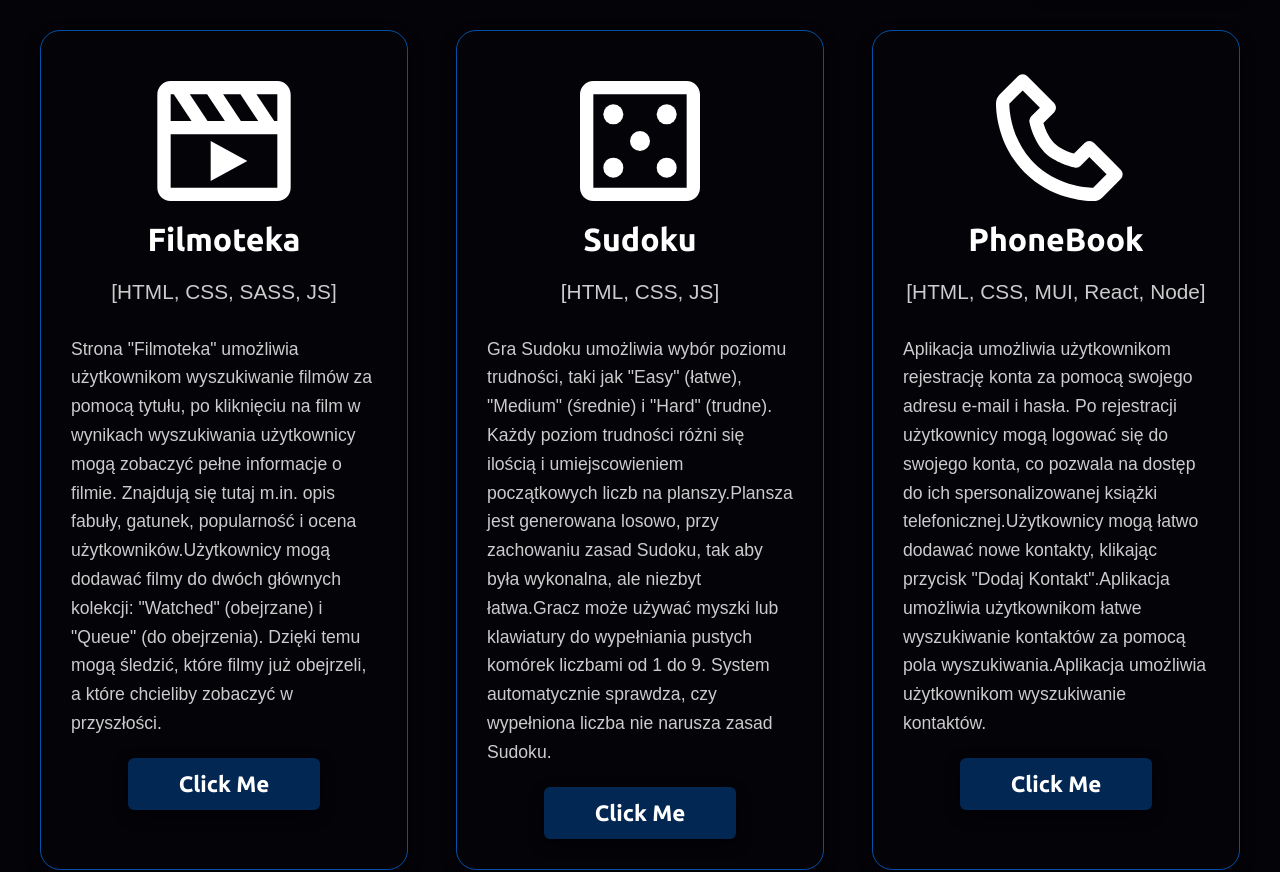
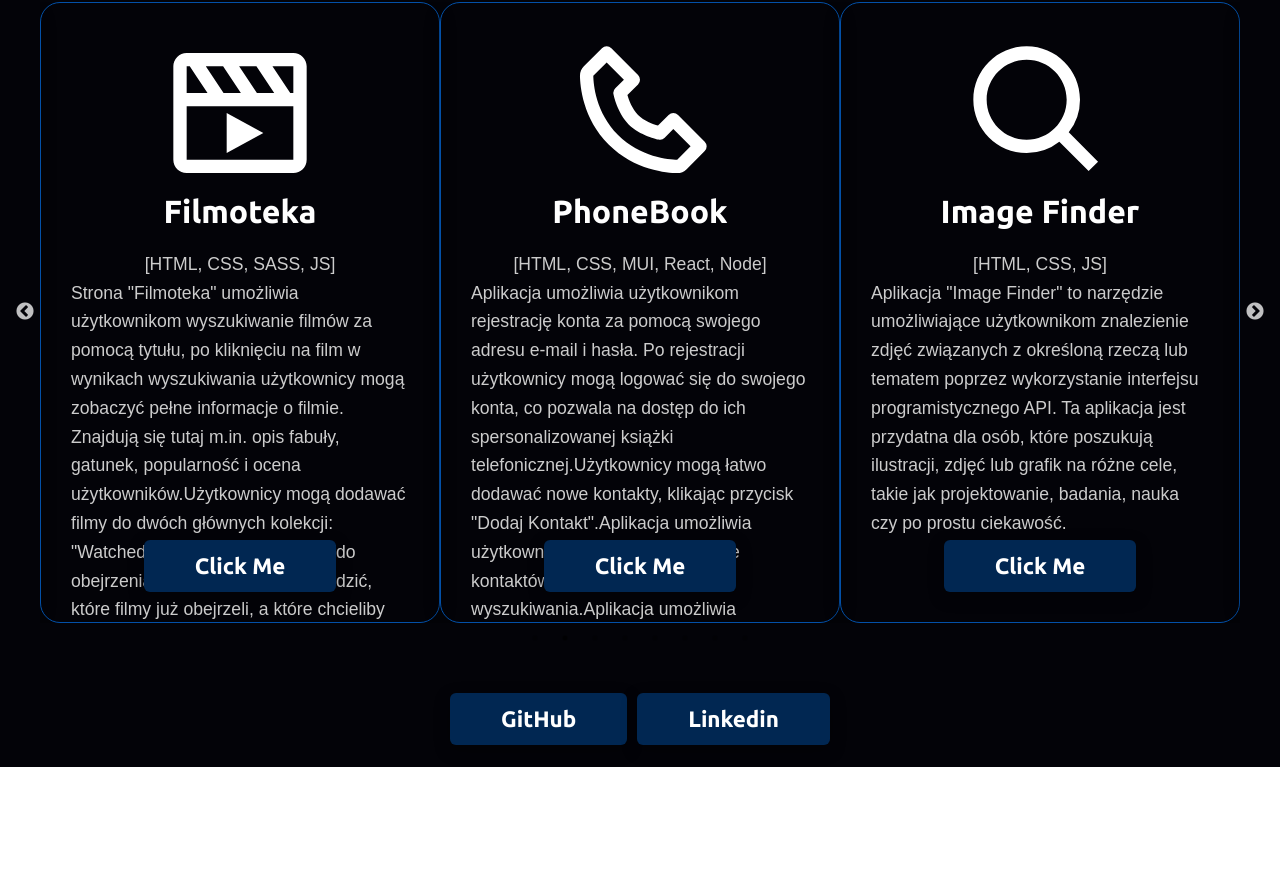
Before and after one commit to mpawlowski98/reactdesignweb, a React (Create React App) app: page / in a window 1280 px wide. Shown: the part 1366-2238 px from the top of the page. After the commit the page ends 2133 px from the top, so only its background shows below. Built offline with nearby package versions, Linux system fonts and the light colour scheme.

Commit message:
upppppppppp

```diff
--- a/src/Main/Main.js
+++ b/src/Main/Main.js
@@ -6,29 +6,40 @@ import photo from '../image/photo.jpg';
 import { ReactComponent as Filmoteka } from '../image/filmoteka.svg';
 import { ReactComponent as Sudoku } from '../image/sudoku.svg';
 import { ReactComponent as PhoneBook } from '../image/phonebook.svg';
+import { ReactComponent as Search } from '../image/search.svg';
 import Slider from 'react-slick';
 
 function Main() {
-  const [isModalOpen, setIsModalOpen] = useState(false);
   const [isModalOpenContact, setIsModalOpenContact] = useState(false);
   const slider = useRef(null);
   const settings = {
     dots: true,
     infinite: true,
-    speed: 1000,
-    slickToShow: 3,
-    slickToScroll: 1,
+    speed: 1500,
+    slidesToShow: 3,
+    slidesToScroll: 1,
     autoplay: true,
     autoplaySpeed: 3000,
-    centerMode: true,
-  };
-
-  const openModal = () => {
-    setIsModalOpen(true);
-  };
-
-  const closeModal = () => {
-    setIsModalOpen(false);
+    responsive: [
+      {
+        breakpoint: 1280,
+        settings: {
+          slidesToShow: 3,
+        },
+      },
+      {
+        breakpoint: 1024,
+        settings: {
+          slidesToShow: 2,
+        },
+      },
+      {
+        breakpoint: 640,
+        settings: {
+          slidesToShow: 1,
+        },
+      },
+    ],
   };
   const openModalContact = () => {
     setIsModalOpenContact(true);
@@ -37,7 +48,6 @@ function Main() {
   const closeModalContact = () => {
     setIsModalOpenContact(false);
   };
-  //test
   return (
     <div id="about">
       <section id={css.about}>
@@ -70,101 +80,9 @@ function Main() {
           </div>
         </div>
       </section>
-
       <section id={css.features}>
         <div className={css.header}>
           <h1>Projects</h1>
-          <button
-            className={`${css.gameLink2} ${css.btnanimation}`}
-            id={css.myCard}
-            onClick={openModal}
-          >
-            See More
-          </button>
-        </div>
-        <div className={css.featurescards}>
-          <div className={css.card}>
-            <div className={css.info}>
-              <Filmoteka />
-
-              <h1>Filmoteka</h1>
-              <span>
-                <p className={css.title}>[HTML, CSS, SASS, JS]</p>
-                Strona "Filmoteka" umożliwia użytkownikom wyszukiwanie filmów za
-                pomocą tytułu, po kliknięciu na film w wynikach wyszukiwania
-                użytkownicy mogą zobaczyć pełne informacje o filmie. Znajdują
-                się tutaj m.in. opis fabuły, gatunek, popularność i ocena
-                użytkowników.Użytkownicy mogą dodawać filmy do dwóch głównych
-                kolekcji: "Watched" (obejrzane) i "Queue" (do obejrzenia).
-                Dzięki temu mogą śledzić, które filmy już obejrzeli, a które
-                chcieliby zobaczyć w przyszłości.
-              </span>
-              <a
-                href="https://bieganskip.github.io/team-sztywniutko/"
-                className={css.gameLink2}
-                target="_blank"
-                rel="noopener noreferrer"
-              >
-                Click Me
-              </a>
-            </div>
-          </div>
-          <div className={css.card}>
-            <div className={css.info}>
-              <Sudoku />
-              <h1>Sudoku</h1>
-              <span>
-                <p className={css.title}>[HTML, CSS, JS]</p>
-                Gra Sudoku umożliwia wybór poziomu trudności, taki jak "Easy"
-                (łatwe), "Medium" (średnie) i "Hard" (trudne). Każdy poziom
-                trudności różni się ilością i umiejscowieniem początkowych liczb
-                na planszy.Plansza jest generowana losowo, przy zachowaniu zasad
-                Sudoku, tak aby była wykonalna, ale niezbyt łatwa.Gracz może
-                używać myszki lub klawiatury do wypełniania pustych komórek
-                liczbami od 1 do 9. System automatycznie sprawdza, czy
-                wypełniona liczba nie narusza zasad Sudoku.
-              </span>
-              <a
-                href="https://mpawlowski98.github.io/Sudoku/"
-                className={css.gameLink2}
-                target="_blank"
-                rel="noopener noreferrer"
-              >
-                Click Me
-              </a>
-            </div>
-          </div>
-
-          <div className={css.card}>
-            <div className={css.info}>
-              <PhoneBook />
-              <h1>PhoneBook</h1>
-              <span>
-                <p className={css.title}>[HTML, CSS, MUI, React, Node]</p>
-                Aplikacja umożliwia użytkownikom rejestrację konta za pomocą
-                swojego adresu e-mail i hasła. Po rejestracji użytkownicy mogą
-                logować się do swojego konta, co pozwala na dostęp do ich
-                spersonalizowanej książki telefonicznej.Użytkownicy mogą łatwo
-                dodawać nowe kontakty, klikając przycisk "Dodaj
-                Kontakt".Aplikacja umożliwia użytkownikom łatwe wyszukiwanie
-                kontaktów za pomocą pola wyszukiwania.Aplikacja umożliwia
-                użytkownikom wyszukiwanie kontaktów.
-              </span>
-              <a
-                href="https://mpawlowski98.github.io/phonebook/"
-                className={css.gameLink2}
-                target="_blank"
-                rel="noopener noreferrer"
-              >
-                Click Me
-              </a>
-            </div>
-          </div>
-        </div>
-      </section>
-      <section id={css.features}>
-        <div onClick={() => slider?.current.slickPrev()}>
-          <h2>Wstecz</h2>
         </div>
         <Slider ref={slider} {...settings}>
           <div className={css.card}>
@@ -248,21 +166,65 @@ function Main() {
 
           <div className={css.card}>
             <div className={css.info}>
-              <PhoneBook />
-              <h1>TESt 4 </h1>
+              <Search />
+              <h1>Image Finder</h1>
               <span>
-                <p className={css.title}>[HTML, CSS, MUI, React, Node]</p>
-                Aplikacja umożliwia użytkownikom rejestrację konta za pomocą
-                swojego adresu e-mail i hasła. Po rejestracji użytkownicy mogą
-                logować się do swojego konta, co pozwala na dostęp do ich
-                spersonalizowanej książki telefonicznej.Użytkownicy mogą łatwo
-                dodawać nowe kontakty, klikając przycisk "Dodaj
-                Kontakt".Aplikacja umożliwia użytkownikom łatwe wyszukiwanie
-                kontaktów za pomocą pola wyszukiwania.Aplikacja umożliwia
-                użytkownikom wyszukiwanie kontaktów.
+                <p className={css.title}>[HTML, CSS, JS]</p>
+                Aplikacja "Image Finder" to narzędzie umożliwiające użytkownikom
+                znalezienie zdjęć związanych z określoną rzeczą lub tematem
+                poprzez wykorzystanie interfejsu programistycznego API. Ta
+                aplikacja jest przydatna dla osób, które poszukują ilustracji,
+                zdjęć lub grafik na różne cele, takie jak projektowanie,
+                badania, nauka czy po prostu ciekawość.
               </span>
               <a
-                href="https://mpawlowski98.github.io/phonebook/"
+                href="https://mpawlowski98.github.io/goit-react-hw-03-image-finder/"
+                target="_blank"
+                rel="noopener noreferrer"
+                className={css.gameLink2}
+              >
+                Click Me
+              </a>
+            </div>
+          </div>
+          <div className={css.card}>
+            <div className={css.info}>
+              <Sudoku />
+              <h1>XO</h1>
+              <span>
+                <p className={css.title}>[HTML, CSS, JS]</p>
+                Aplikacja "Kółko i Krzyżyk" to wirtualna wersja klasycznej gry
+                logicznej, znanej także jako Tic-Tac-Toe. Jest to prosta, a
+                zarazem wciągająca gra, w której dwóch graczy rywalizuje ze sobą
+                na planszy 3x3, próbując ułożyć trzy swoje symbole w rzędzie,
+                kolumnie lub na przekątnej. Ta aplikacja zapewnia rozrywkę i
+                zabawę, zarówno dla dzieci, jak i dla dorosłych.
+              </span>
+              <a
+                href="https://mpawlowski98.github.io/Wheel-and-cross/"
+                target="_blank"
+                rel="noopener noreferrer"
+                className={css.gameLink2}
+              >
+                Click Me
+              </a>
+            </div>
+          </div>
+
+          <div className={css.card}>
+            <div className={css.info}>
+              <Sudoku />
+              <h1>CoinFlip</h1>
+              <span>
+                <p className={css.title}>[HTML, CSS, JS]</p>
+                Aplikacja "Coin Flip - Heads czy Tails" to narzędzie
+                umożliwiające użytkownikom losowe generowanie wyników rzutu
+                monetą, czyli wyboru między "heads" i "tails". Ta prosta
+                aplikacja zapewnia zarówno zabawę, jak i możliwość zapisywania
+                wyników rzutów monetą dla celów rozrywki lub innych psotrzeb.
+              </span>
+              <a
+                href="https://mpawlowski98.github.io/CoinFlip/"
                 className={css.gameLink2}
                 target="_blank"
                 rel="noopener noreferrer"
@@ -273,21 +235,20 @@ function Main() {
           </div>
           <div className={css.card}>
             <div className={css.info}>
-              <PhoneBook />
-              <h1>TESt 5 </h1>
+              <Filmoteka />
+              <h1>Movie</h1>
               <span>
-                <p className={css.title}>[HTML, CSS, MUI, React, Node]</p>
-                Aplikacja umożliwia użytkownikom rejestrację konta za pomocą
-                swojego adresu e-mail i hasła. Po rejestracji użytkownicy mogą
-                logować się do swojego konta, co pozwala na dostęp do ich
-                spersonalizowanej książki telefonicznej.Użytkownicy mogą łatwo
-                dodawać nowe kontakty, klikając przycisk "Dodaj
-                Kontakt".Aplikacja umożliwia użytkownikom łatwe wyszukiwanie
-                kontaktów za pomocą pola wyszukiwania.Aplikacja umożliwia
-                użytkownikom wyszukiwanie kontaktów.
+                <p className={css.title}>[HTML, CSS, JS, React]</p>
+                Aplikacja "Movie" to narzędzie, które umożliwia użytkownikom
+                przeszukiwanie bazy filmów za pośrednictwem zintegrowanego API
+                filmowego. Umożliwia to użytkownikom znalezienie filmów,
+                przeczytanie ich opisów, zobaczenie listy aktorów oraz
+                przeglądanie komentarzy i recenzji na ich temat. Aplikacja ta
+                jest idealna dla miłośników kina, którzy chcą dowiedzieć się
+                więcej o filmach i dzielić się swoimi opiniami.
               </span>
               <a
-                href="https://mpawlowski98.github.io/phonebook/"
+                href="https://mpawlowski98.github.io/movies/"
                 className={css.gameLink2}
                 target="_blank"
                 rel="noopener noreferrer"
@@ -296,50 +257,21 @@ function Main() {
               </a>
             </div>
           </div>
-
           <div className={css.card}>
             <div className={css.info}>
-              <PhoneBook />
-              <h1>TESt 6 </h1>
+              <Search />
+              <h1>Country information</h1>
               <span>
-                <p className={css.title}>[HTML, CSS, MUI, React, Node]</p>
-                Aplikacja umożliwia użytkownikom rejestrację konta za pomocą
-                swojego adresu e-mail i hasła. Po rejestracji użytkownicy mogą
-                logować się do swojego konta, co pozwala na dostęp do ich
-                spersonalizowanej książki telefonicznej.Użytkownicy mogą łatwo
-                dodawać nowe kontakty, klikając przycisk "Dodaj
-                Kontakt".Aplikacja umożliwia użytkownikom łatwe wyszukiwanie
-                kontaktów za pomocą pola wyszukiwania.Aplikacja umożliwia
-                użytkownikom wyszukiwanie kontaktów.
+                <p className={css.title}>[HTML, CSS, JS]</p>
+                Aplikacja "Country Information" to narzędzie, które umożliwia
+                użytkownikom szybkie uzyskanie podstawowych informacji o
+                wybranym państwie na całym świecie. Bez względu na to, czy
+                jesteś zainteresowany podróżami, badaniami geograficznymi,
+                kulturą czy po prostu chcesz poznać więcej o danym kraju, ta
+                aplikacja jest dla ciebie.
               </span>
               <a
-                href="https://mpawlowski98.github.io/phonebook/"
-                className={css.gameLink2}
-                target="_blank"
-                rel="noopener noreferrer"
-              >
-                Click Me
-              </a>
-            </div>
-          </div>
-
-          <div className={css.card}>
-            <div className={css.info}>
-              <PhoneBook />
-              <h1>TESt 7 </h1>
-              <span>
-                <p className={css.title}>[HTML, CSS, MUI, React, Node]</p>
-                Aplikacja umożliwia użytkownikom rejestrację konta za pomocą
-                swojego adresu e-mail i hasła. Po rejestracji użytkownicy mogą
-                logować się do swojego konta, co pozwala na dostęp do ich
-                spersonalizowanej książki telefonicznej.Użytkownicy mogą łatwo
-                dodawać nowe kontakty, klikając przycisk "Dodaj
-                Kontakt".Aplikacja umożliwia użytkownikom łatwe wyszukiwanie
-                kontaktów za pomocą pola wyszukiwania.Aplikacja umożliwia
-                użytkownikom wyszukiwanie kontaktów.
-              </span>
-              <a
-                href="https://mpawlowski98.github.io/phonebook/"
+                href="https://mpawlowski98.github.io/Countries/"
                 className={css.gameLink2}
                 target="_blank"
                 rel="noopener noreferrer"
@@ -349,63 +281,7 @@ function Main() {
             </div>
           </div>
         </Slider>
-        <div onClick={() => slider?.current.slickNext()}>
-          <h2>Dalej</h2>
-        </div>
       </section>
-      {isModalOpen && (
-        <div className={`modal ${isModalOpen ? 'modalshow' : ''}`}>
-          <div id="myModal" className={css.modal}>
-            <div className={css.modalcontent}>
-              <span className={css.close} onClick={closeModal}>
-                X
-              </span>
-              <div className={css.modalcontainer}>
-                <a
-                  href="https://mpawlowski98.github.io/movies/"
-                  className={css.gameLink}
-                  target="_blank"
-                  rel="noopener noreferrer"
-                >
-                  Movie [HTML, CSS, JS, React]
-                </a>
-                <a
-                  href="https://mpawlowski98.github.io/CoinFlip/"
-                  className={css.gameLink}
-                  target="_blank"
-                  rel="noopener noreferrer"
-                >
-                  CoinFlip [HTML, CSS, JS]
-                </a>
-                <a
-                  href="https://mpawlowski98.github.io/Wheel-and-cross/"
-                  target="_blank"
-                  rel="noopener noreferrer"
-                  className={css.gameLink}
-                >
-                  XO [HTML, CSS, JS]
-                </a>
-                <a
-                  href="https://mpawlowski98.github.io/goit-react-hw-03-image-finder/"
-                  target="_blank"
-                  rel="noopener noreferrer"
-                  className={css.gameLink}
-                >
-                  Image Finder [HTML, CSS, JS]
-                </a>
-                <a
-                  href="https://mpawlowski98.github.io/Countries/"
-                  className={css.gameLink}
-                  target="_blank"
-                  rel="noopener noreferrer"
-                >
-                  Country information [HTML, CSS, JS]
-                </a>
-              </div>
-            </div>
-          </div>
-        </div>
-      )}
 
       {isModalOpenContact && (
         <div className={`modalcontact ${isModalOpenContact ? 'show' : ''}`}>
--- a/src/Main/Main.module.css
+++ b/src/Main/Main.module.css
@@ -81,7 +81,8 @@
   color: #ccc;
   font-size: 1.1rem;
   line-height: 1.8rem;
-  margin-bottom: 20px;
+  margin-bottom: 40px;
+  height: 250px;
 }
 #features .featurescards {
   display: flex;
@@ -150,7 +151,7 @@
   transform: translate(-50%, -50%);
   width: 80%;
   min-height: 300px;
-  background-color: #133a74;
+  background-color: #030308;
   border: 1px solid transparent;
   border-radius: 5%;
   transform-origin: center center;
@@ -158,7 +159,8 @@
   animation-name: fadeIn;
   animation-duration: 1s;
   animation-fill-mode: both;
-  z-index: 2;
+  z-index: 1;
+  border-color: #0350a8;
 }
 .modalcontactcontainer {
   display: flex;
```
Also changed, not shown: src/image/search.svg (added).
